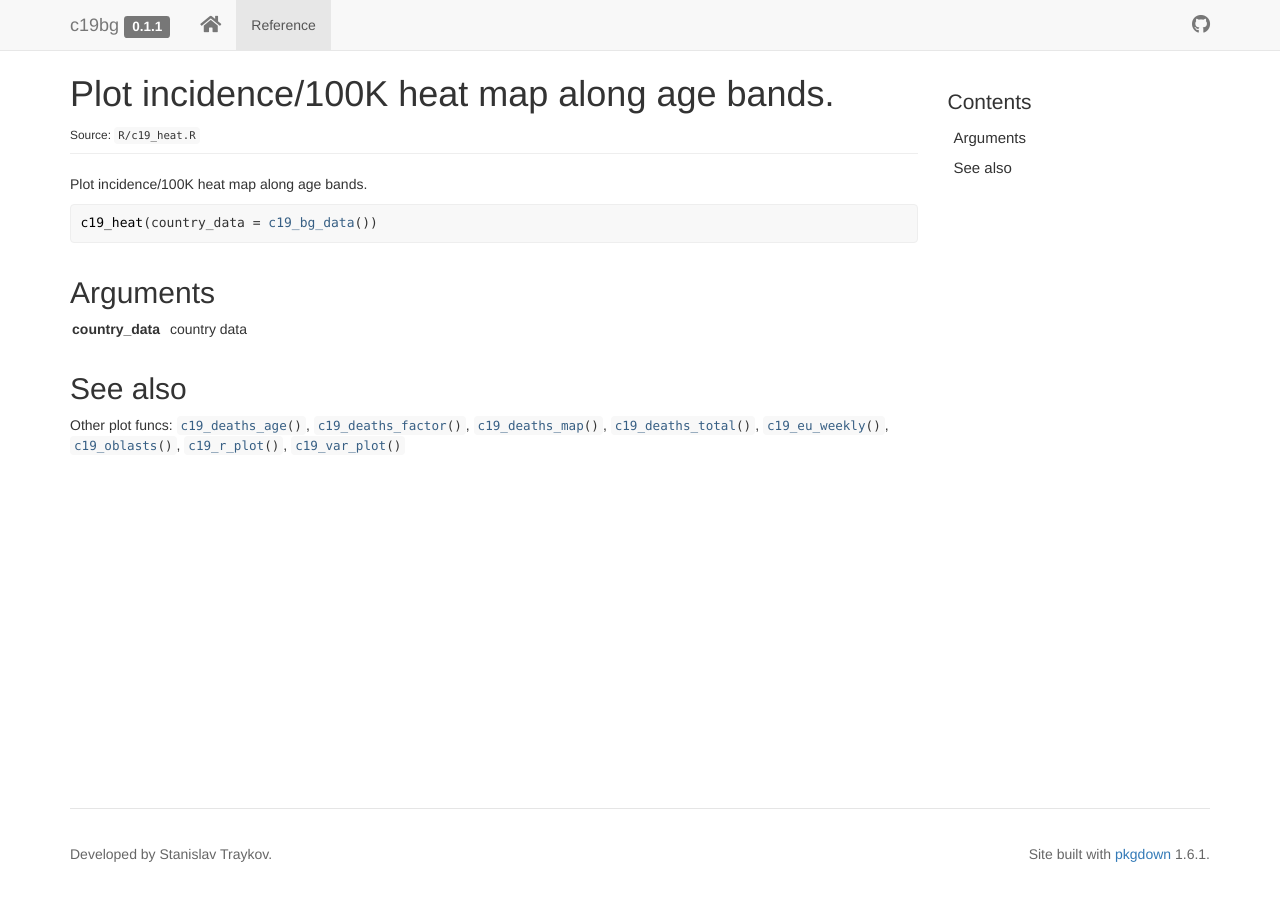
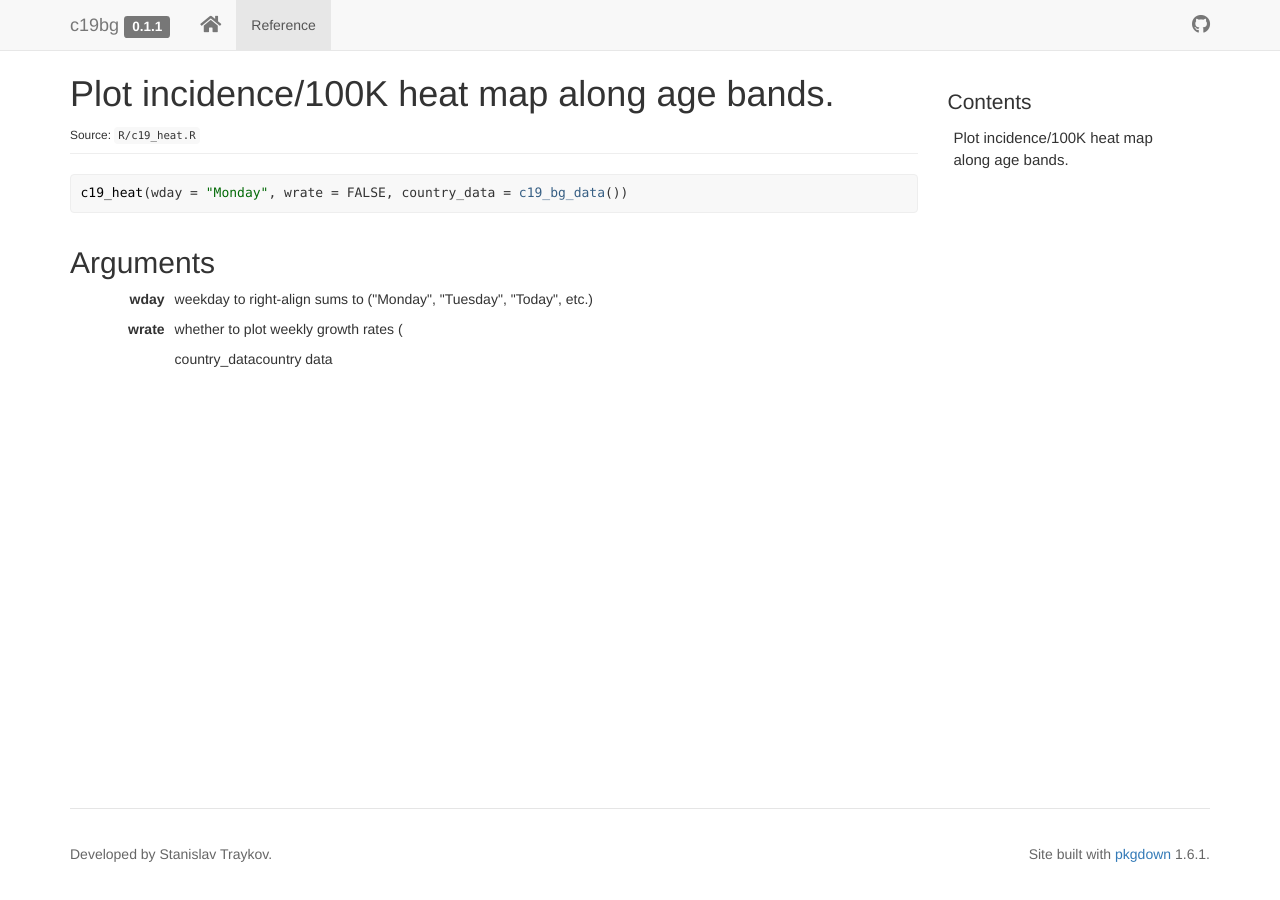
Before and after one commit to StanTraykov/c19bg, a Jekyll site: the page docs/reference/c19_heat.html, which Jekyll copies as it is, in a window 1280 px wide. Built offline with Jekyll 4.4.1, drawn with Linux system fonts in a browser that asks for light colours; nearby versions of some CDN libraries; comment, search, counter and statistics services are not loaded.

Commit message:
auto upload c19bg/plots/Jan27 (Jan27 13:42:35)

```diff
--- a/docs/pkgdown.yml
+++ b/docs/pkgdown.yml
@@ -2,4 +2,4 @@ pandoc: 2.7.3
 pkgdown: 1.6.1
 pkgdown_sha: ~
 articles: {}
-last_built: 2021-01-24T08:34Z
+last_built: 2021-01-27T11:41Z
--- a/docs/reference/c19_heat.html
+++ b/docs/reference/c19_heat.html
@@ -40,7 +40,6 @@
 
 
 <meta property="og:title" content="Plot incidence/100K heat map along age bands. — c19_heat" />
-<meta property="og:description" content="Plot incidence/100K heat map along age bands." />
 
 
 
@@ -124,31 +123,25 @@
     </div>
 
     <div class="ref-description">
-    <p>Plot incidence/100K heat map along age bands.</p>
     </div>
 
-    <pre class="usage"><span class='fu'>c19_heat</span><span class='op'>(</span>country_data <span class='op'>=</span> <span class='fu'><a href='c19_bg_data.html'>c19_bg_data</a></span><span class='op'>(</span><span class='op'>)</span><span class='op'>)</span></pre>
+    <pre class="usage"><span class='fu'>c19_heat</span><span class='op'>(</span>wday <span class='op'>=</span> <span class='st'>"Monday"</span>, wrate <span class='op'>=</span> <span class='cn'>FALSE</span>, country_data <span class='op'>=</span> <span class='fu'><a href='c19_bg_data.html'>c19_bg_data</a></span><span class='op'>(</span><span class='op'>)</span><span class='op'>)</span></pre>
 
     <h2 class="hasAnchor" id="arguments"><a class="anchor" href="#arguments"></a>Arguments</h2>
     <table class="ref-arguments">
     <colgroup><col class="name" /><col class="desc" /></colgroup>
     <tr>
-      <th>country_data</th>
-      <td><p>country data</p></td>
+      <th>wday</th>
+      <td><p>weekday to right-align sums to ("Monday", "Tuesday", "Today",
+etc.)</p></td>
+    </tr>
+    <tr>
+      <th>wrate</th>
+      <td><p>whether to plot weekly growth rates (<!-- %) instead of incidence} --></p>
+<p>country_datacountry data</p></td>
     </tr>
     </table>
 
-    <h2 class="hasAnchor" id="see-also"><a class="anchor" href="#see-also"></a>See also</h2>
-
-    <div class='dont-index'><p>Other plot funcs:
-<code><a href='c19_deaths_age.html'>c19_deaths_age</a>()</code>,
-<code><a href='c19_deaths_factor.html'>c19_deaths_factor</a>()</code>,
-<code><a href='c19_deaths_map.html'>c19_deaths_map</a>()</code>,
-<code><a href='c19_deaths_total.html'>c19_deaths_total</a>()</code>,
-<code><a href='c19_eu_weekly.html'>c19_eu_weekly</a>()</code>,
-<code><a href='c19_oblasts.html'>c19_oblasts</a>()</code>,
-<code><a href='c19_r_plot.html'>c19_r_plot</a>()</code>,
-<code><a href='c19_var_plot.html'>c19_var_plot</a>()</code></p></div>
 
   </div>
   <div class="col-md-3 hidden-xs hidden-sm" id="pkgdown-sidebar">
```
Also changed, not shown: cur_svg/C01_heat.png.
